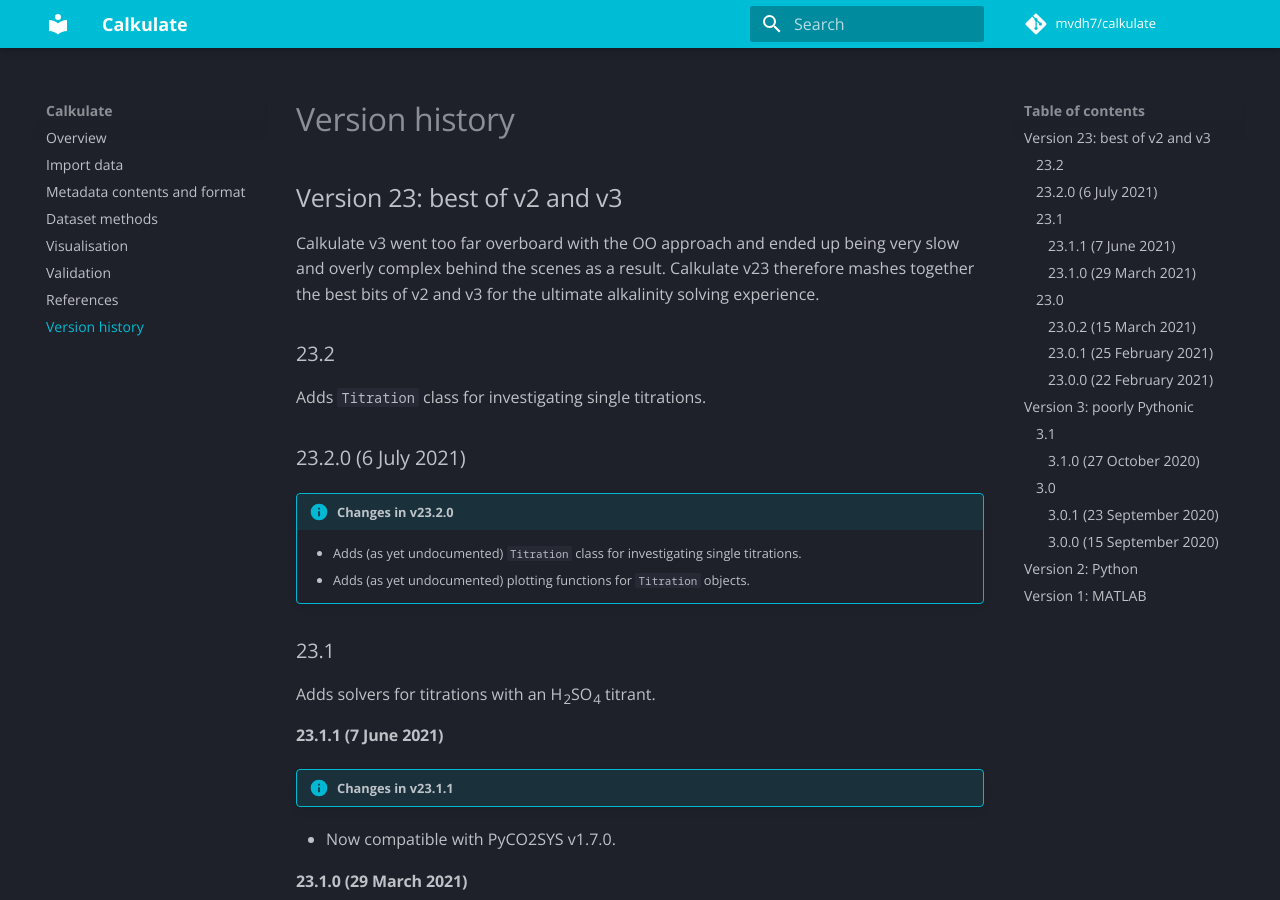
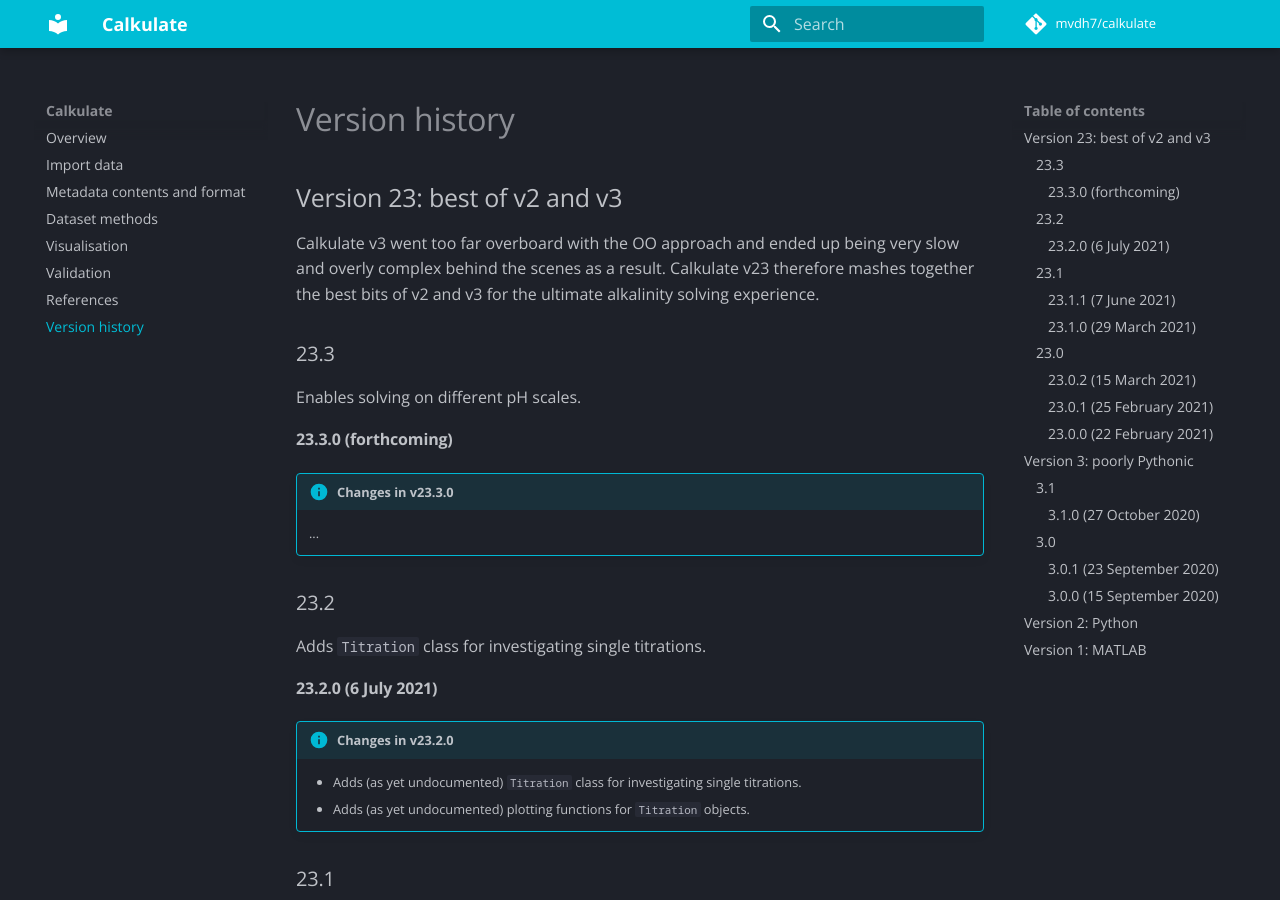
Before and after one commit to mvdh7/calkulate, an MkDocs documentation site: the page built from docs/versions.md, in a window 1280 px wide and 900 px high. Built offline with MkDocs 1.6.1 and Material for MkDocs 9.7.7, drawn with Linux system fonts in a browser that asks for light colours; comment, search, counter and statistics services are not loaded.

Commit message:
On to v23.3.0

```diff
--- a/docs/versions.md
+++ b/docs/versions.md
@@ -4,11 +4,21 @@
 
 Calkulate v3 went too far overboard with the OO approach and ended up being very slow and overly complex behind the scenes as a result.  Calkulate v23 therefore mashes together the best bits of v2 and v3 for the ultimate alkalinity solving experience.
 
+### 23.3
+
+Enables solving on different pH scales.
+
+#### 23.3.0 (forthcoming)
+
+!!! info "Changes in v23.3.0"
+
+    ...
+
 ### 23.2
 
 Adds `Titration` class for investigating single titrations.
 
-### 23.2.0 (6 July 2021)
+#### 23.2.0 (6 July 2021)
 
 !!! info "Changes in v23.2.0"
 
```
Also changed, not shown: 1 other file.
